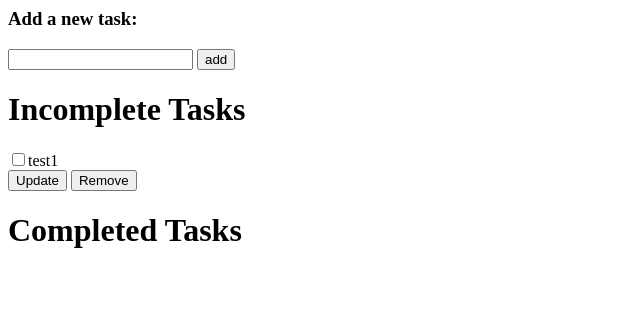
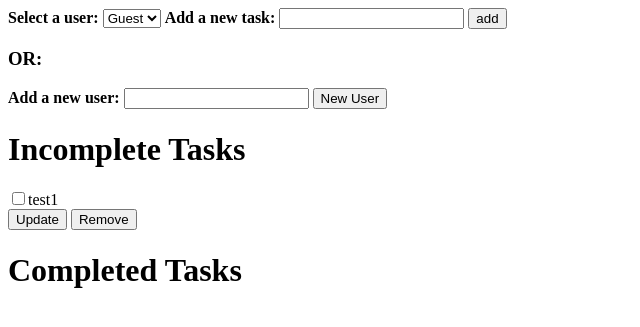
Before and after one commit to serena-marie/toDo, a Flask app: page / in a window 1280 px wide. Shown: the top 327 px of the page, without its empty margins (0-640 px from the left). Run offline with Flask 2, Linux system fonts and the light colour scheme; data comes from the database, SQL or seed files in the repository; both versions use the stored data as it was before the commit.

Commit message:
1:Many working, WIP on routes

```diff
--- a/app.py
+++ b/app.py
@@ -4,8 +4,9 @@
 # [x] Remove
 # [ ] Track Date ?
 # [ ] Track Time Completed
-# [ ] one-to-many relationship
-# [ ] Allow for multiple users
+# [x] one-to-many relationship
+#   [ ] update routes to correctly do the dang thing
+# [x] Allow for multiple users
 # C(reate)-R(ead)-U(pdate)-D(elete)
 
 
@@ -24,40 +25,56 @@ app.config['SQLALCHEMY_DATABASE_URI'] = db_file
 db = SQLAlchemy(app)
 
 
-# tables
+# Models
 class User(db.Model):
     id = db.Column(db.Integer, primary_key=True)
     name = db.Column(db.String(50))
-    tasks = db.relationship('Todo', backref='user')
+    todos = db.relationship('Todo', backref='user', lazy=True)
 
 
 class Todo(db.Model):
     id = db.Column(db.Integer, primary_key=True)
     text = db.Column(db.String(200))
     complete = db.Column(db.Boolean)
-    user_id = db.Column(db.Integer, db.ForeignKey('user.id'))
+    user_id = db.Column(db.Integer, db.ForeignKey('user.id'), nullable=False)
 
 
 # routes
 @app.route('/')
 def index():
-    if User.query.filter_by(name="Guest") is None:
-        usr = User(id=1, name="Guest") # For now, need to make dynamic
-        db.session.add(usr)
+    # Adding Guest user if not already in table
+    if User.query.filter_by(name="Guest").first() is None:
+        # args = { id=1, name="Guest"}
+        guest_info = {'id': 1, 'name': 'Guest'}
+        # adduser = User.create(**guest_info)
+        adduser = User(**guest_info)
+        db.session.add(adduser)
         db.session.commit()
+
+    # Display
     incomplete = Todo.query.filter_by(complete=False).all()
     complete = Todo.query.filter_by(complete=True).all()
-    return render_template('index.html', incomplete=incomplete, complete=complete)
+    usr = User.query.order_by(User.id).all()
+    return render_template('index.html', incomplete=incomplete, complete=complete, usr=usr)
 
 
 @app.route('/add', methods=['POST'])
 def add():
-    todo = Todo(text=request.form['todoitem'], complete=False)
+    # The way this is set up - need to explicitly update user_id
+    todo = Todo(text=request.form['todoitem'], complete=False, user_id=request.form['user'])
     db.session.add(todo)
     db.session.commit()
     return redirect(url_for('index'))
 #     # return '<h1>{}</h1>'.format(request.form['todoitem']) # now we know it was received
 
+
+@app.route('/new', methods=['POST'])
+def new_member():
+    # return '<h1>{}</h1>'.format(request.form['newname'])
+    newUser = User(name=request.form['newname'])
+    db.session.add(newUser)
+    db.session.commit()
+    return redirect(url_for('index'))
 
 # @app.route('/update', methods=['POST'])
 # def update():
--- a/templates/index.html
+++ b/templates/index.html
@@ -1,18 +1,23 @@
 <html>
 <body>
-
-   <!-- <div class = "user">
-        <form method ="POST" action="/newUser">
-            <h3> Add a new user: </h3>
-            Name:<input type="text" name="users_name">
-            <input type="submit" value="Add New User">
-        </form>
-    </div> -->
 <div class = "addButton">
-        <h3> Add a new task: </h3>
     <form method="POST" action="/add">
+        <b>Select a user:</b>
+        <select>
+            {% for user in usr %}
+              <option value="{{user.id}}" name="{{user.name}}">{{user.name}} </option>
+            {% endfor %}
+        </select>
+        <b>Add a new task:</b>
         <input type="text" name="todoitem">
         <input type="submit" value="add">
+    </form>
+
+    <form method="POST" action="/new">
+       <h3>OR:</h3>
+        <b>Add a new user: </b>
+        <input type="text" name="newname">
+        <input type="submit" value="New User">
     </form>
 </div>
 <form method="POST" action="/update">
```
Also changed, not shown: todo.db (deleted). Lines whose indentation alone changed are shown as unchanged.
